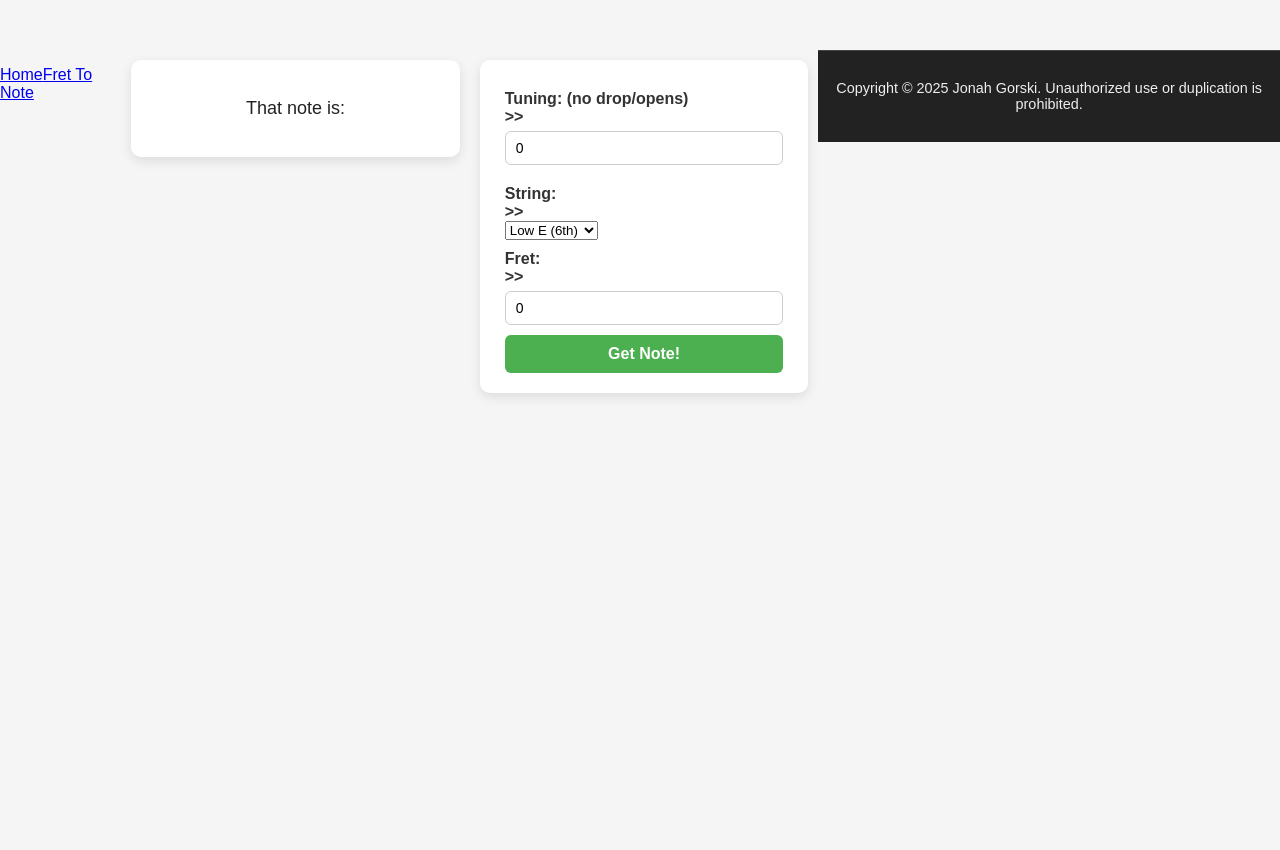
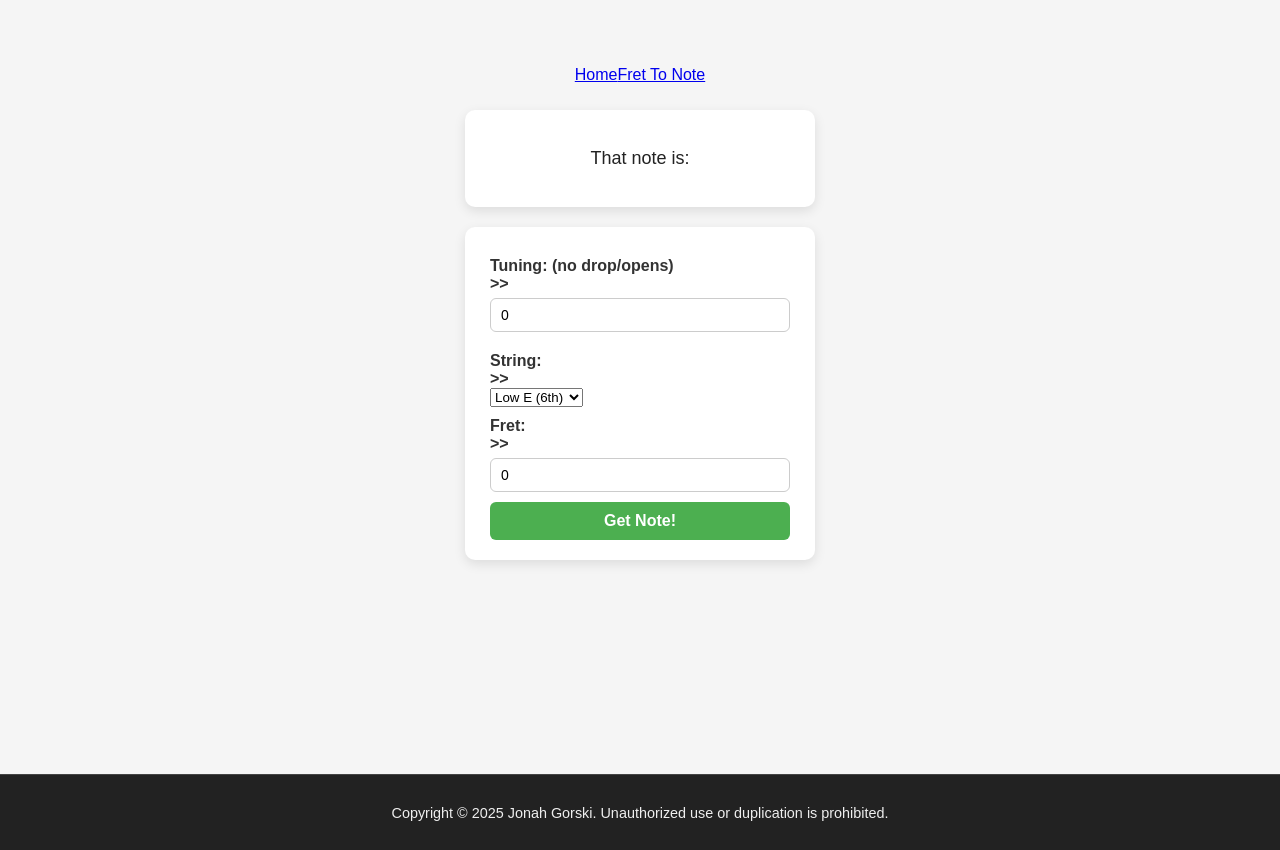
Before and after one commit to itsagorski1/itsagorski1.github.io, a plain HTML site: page fretToNote/index.html in a window 1280 px wide. Drawn offline with nearby package versions, Linux system fonts and the light colour scheme.

Commit message:
Update style.css

```diff
--- a/fretToNote/style.css
+++ b/fretToNote/style.css
@@ -1 +1 @@
-body{font-family:Arial,sans-serif;background:#f5f5f5;color:#333;display:flex;justify-content:center;align-items:flex-start;min-height:100vh;padding-top:50px;margin:0}form,#out{background:#fff;padding:20px 25px;margin:10px;border-radius:10px;box-shadow:0 4px 12px rgba(0,0,0,.1);width:300px}label{font-weight:bold;display:block;margin-top:10px}input[type=text],input[type=number]{width:100%;padding:8px 10px;margin-top:5px;margin-bottom:10px;border:1px solid #ccc;border-radius:6px;box-sizing:border-box;font-size:14px}#submit{width:100%;padding:10px;background-color:#4CAF50;border:none;color:#fff;font-weight:bold;border-radius:6px;cursor:pointer;font-size:16px;transition:background .3s}#submit:hover{background-color:#45a049}#out{text-align:center;font-size:18px;color:#222}#text{margin-top:10px;font-weight:bold;font-size:20px;color:#1a73e8}footer.site-footer{background:#222;color:#eee;text-align:center;padding:15px 0;font-size:.9em;font-family:Arial,sans-serif;border-top:1px solid #444}footer.site-footer a{color:#aaa;text-decoration:none}footer.site-footer a:hover{text-decoration:underline}
+body{font-family:Arial,sans-serif;background:#f5f5f5;color:#333;display:flex;flex-direction:column;align-items:center;min-height:100vh;padding-top:50px;margin:0}form,#out{background:#fff;padding:20px 25px;margin:10px;border-radius:10px;box-shadow:0 4px 12px rgba(0,0,0,.1);width:300px}label{font-weight:bold;display:block;margin-top:10px}input[type=text],input[type=number]{width:100%;padding:8px 10px;margin-top:5px;margin-bottom:10px;border:1px solid #ccc;border-radius:6px;box-sizing:border-box;font-size:14px}#submit{width:100%;padding:10px;background-color:#4CAF50;border:none;color:#fff;font-weight:bold;border-radius:6px;cursor:pointer;font-size:16px;transition:background .3s}#submit:hover{background-color:#45a049}#out{text-align:center;font-size:18px;color:#222}#text{margin-top:10px;font-weight:bold;font-size:20px;color:#1a73e8}footer.site-footer{background:#222;color:#eee;text-align:center;padding:15px 0;font-size:.9em;font-family:Arial,sans-serif;border-top:1px solid #444;margin-top:auto;width:100%;display:flex;justify-content:center;align-items:center;flex-shrink:0}footer.site-footer a{color:#aaa;text-decoration:none}footer.site-footer a:hover{text-decoration:underline}
```
